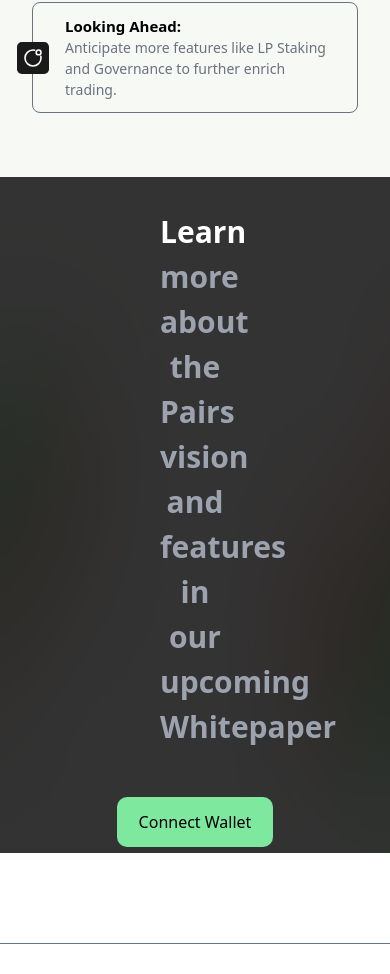
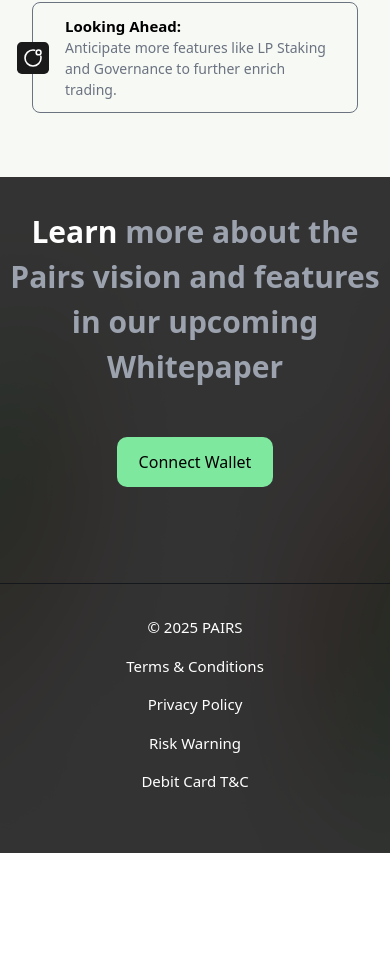
Before and after one commit to Haybesil/Pair-Connect, a React (Vite) app: page / in a window 390 px wide. Shown: the part 3767-4741 px from the top of the page. After the commit the page ends 4620 px from the top, so only its background shows below. Built offline with nearby package versions, Linux system fonts and the light colour scheme.

Commit message:
Update Home.jsx

```diff
--- a/src/pages/Home.jsx
+++ b/src/pages/Home.jsx
@@ -179,7 +179,7 @@ const Home = () => {
             </div>
           </div>
           <footer className="">
-            <h1 className="text-[30px] lg:text-[55px] font-semibold text-center text-gray-400 px-40 pt-8">
+            <h1 className="text-[30px] lg:text-[55px] font-semibold text-center text-gray-400 lg:px-40 pt-8">
               <span className="text-white">Learn</span> more about the Pairs
               vision and features in our upcoming Whitepaper
             </h1>
```
